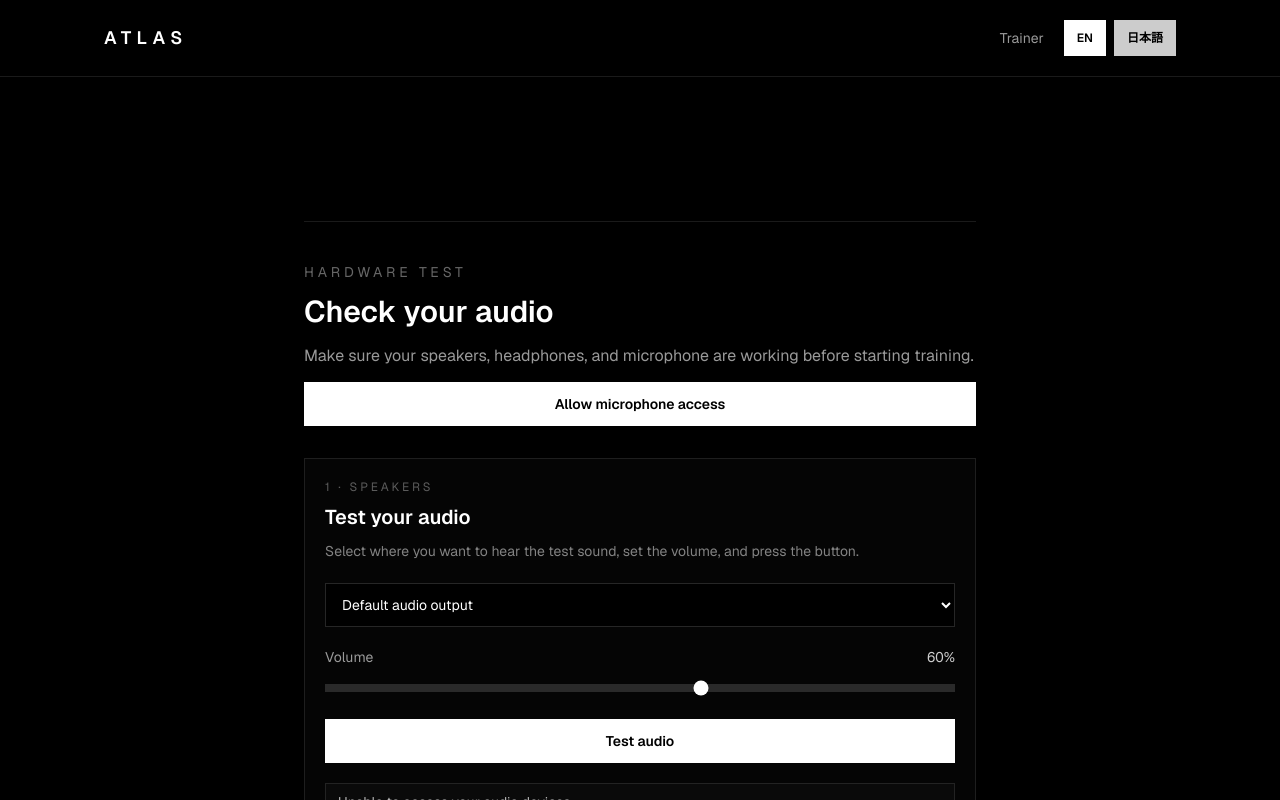
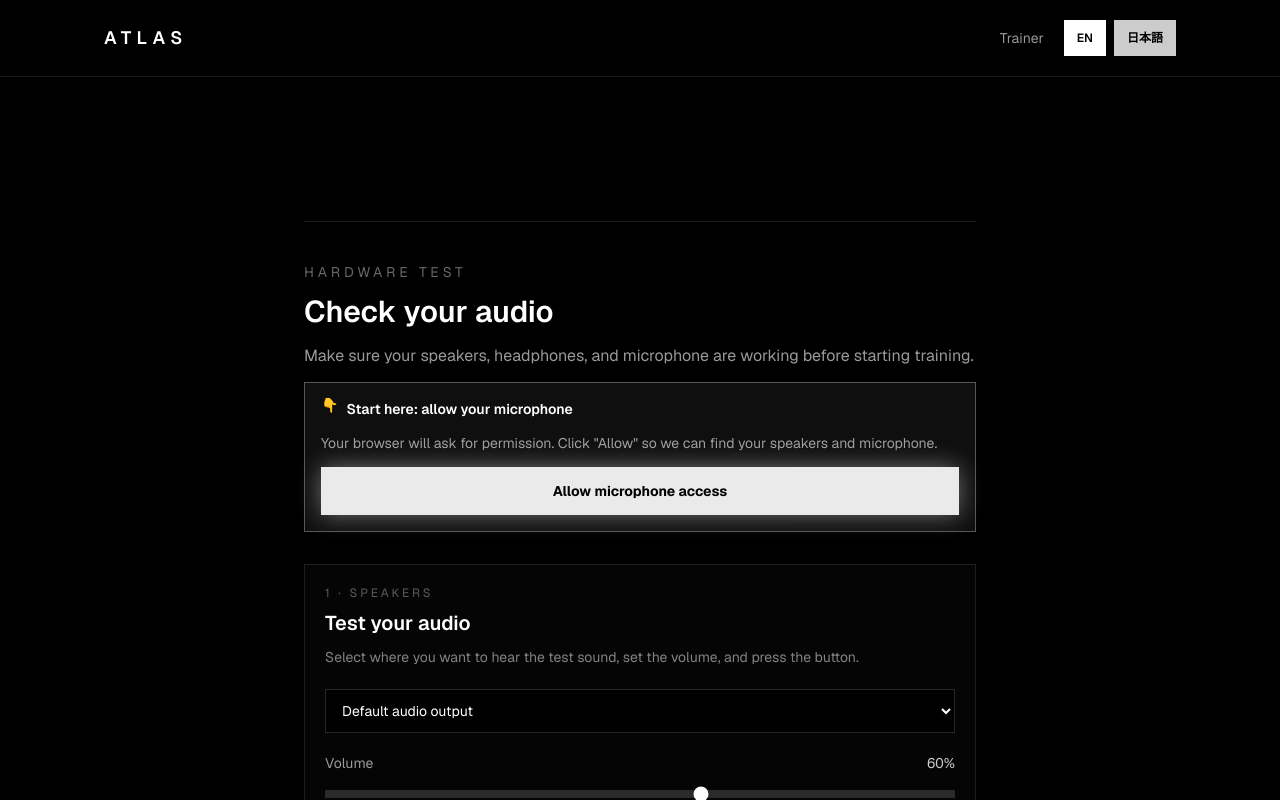
Before and after one commit to KulafuAcademy/ATLAS, a Next.js app: page /testHardware in a window 1280 px wide. Shown: the top 800 px of the page. Built offline with nearby package versions, Linux system fonts and the light colour scheme.

Commit message:
added animation

```diff
--- a/app/testHardware/page.tsx
+++ b/app/testHardware/page.tsx
@@ -305,13 +305,33 @@ export default function HardwareTestPage() {
             before starting training.
           </p>
           {inputs.every((device) => !device.label) ? (
+            <div className="space-y-3 border border-white/30 bg-white/[0.06] p-4">
+              <p className="flex items-center gap-2 text-sm font-semibold text-white">
+                <span className="motion-safe:animate-bounce">👇</span>
+                Start here: allow your microphone
+              </p>
+
+              <p className="text-sm leading-6 text-white/60">
+                Your browser will ask for permission. Click "Allow" so we can
+                find your speakers and microphone.
+              </p>
+
+              <div className="relative">
+                {/* Pulsing ring behind the button */}
+                <span
+                  aria-hidden="true"
+                  className="pointer-events-none absolute inset-0 border-2 border-white motion-safe:animate-ping"
+                />
+
                 <button
                   type="button"
                   onClick={() => void allowMicrophoneAccess()}
-              className="h-11 w-full border border-white bg-white px-3 text-sm font-semibold text-black transition hover:bg-black hover:text-white"
+                  className="relative h-12 w-full border border-white bg-white px-3 text-sm font-bold text-black shadow-[0_0_24px_rgba(255,255,255,0.45)] transition hover:bg-black hover:text-white motion-safe:animate-pulse"
                 >
                   Allow microphone access
                 </button>
+              </div>
+            </div>
           ) : null}
         </div>
 
```
Lines whose indentation alone changed are shown as unchanged.
